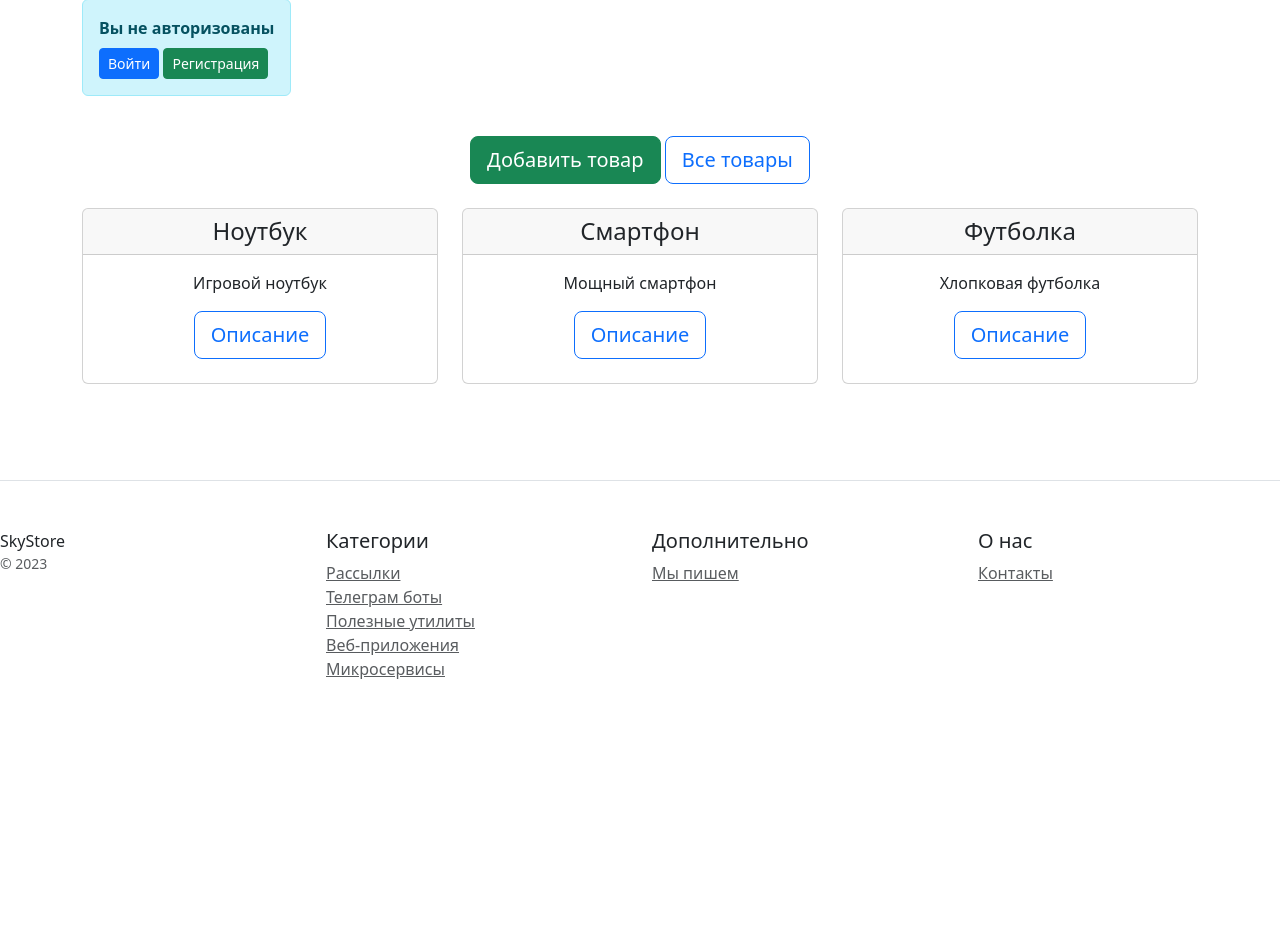
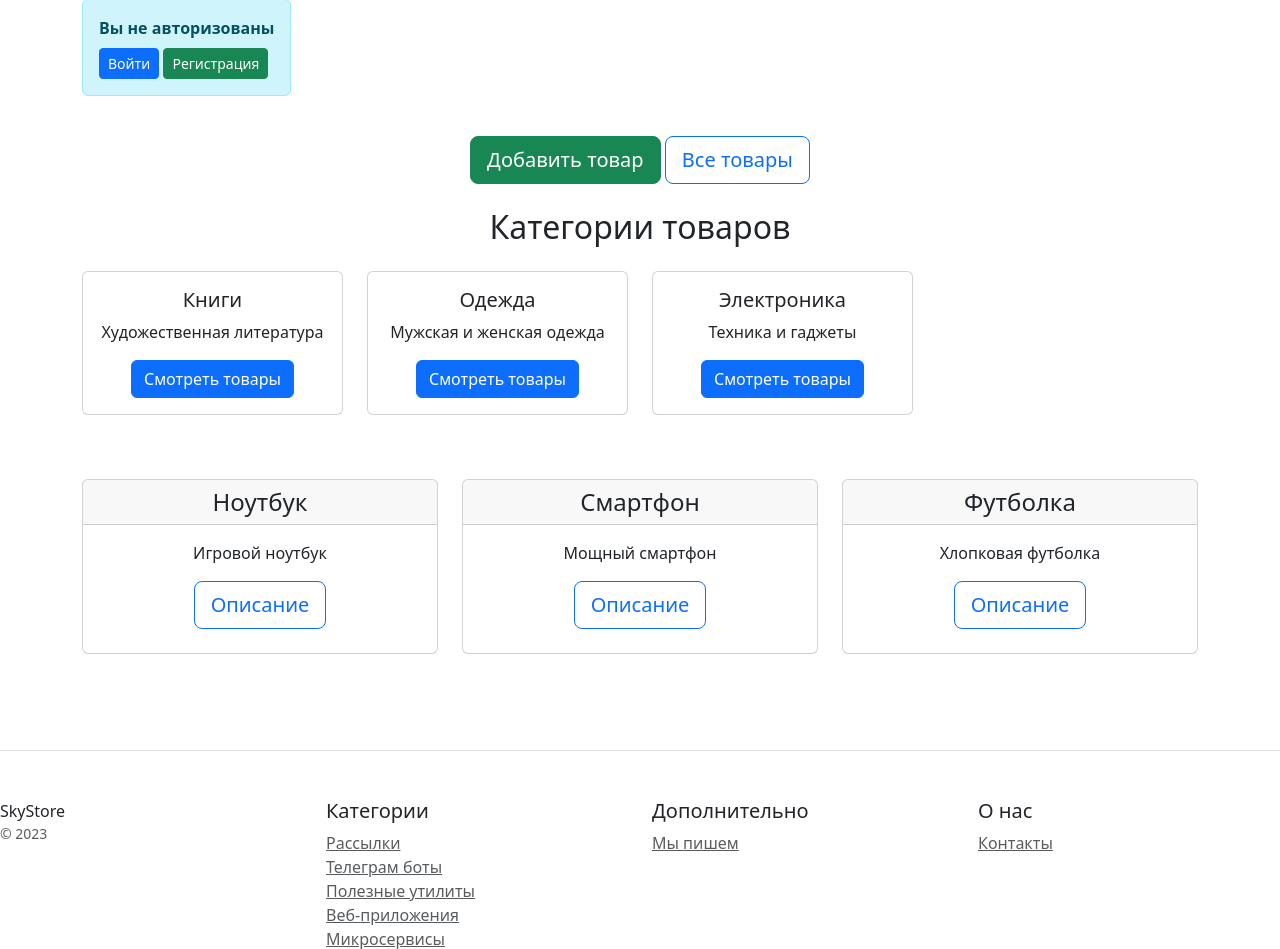
Before and after one commit to AlexF-78/e_shop, a Django app: page / in a window 1280 px wide. Shown: the part 239-1188 px from the top of the page. Before the commit the page ends 918 px from the top, so only its background shows below. Run offline with Django 5.2, Linux system fonts and the light colour scheme; data comes from the database, SQL or seed files in the repository; parts of the project's set-up code (start-up, migrations or seed data) failed here and were passed over.

Commit message:
corrected base.html, home.html, urls.py, views.py.

```diff
--- a/catalog/templates/home.html
+++ b/catalog/templates/home.html
@@ -40,6 +40,34 @@
     <a href="{% url 'catalog:product_list' %}" class="btn btn-outline-primary btn-lg">Все товары</a>
 </div>
 
+<div class="row mb-5">
+    <div class="col-12">
+        <h2 class="text-center mb-4">Категории товаров</h2>
+        <div class="row text-center">
+            {% for category in categories %}
+            <div class="col-3 mb-3">
+                <div class="card h-100">
+                    <div class="card-body">
+                        <h5 class="card-title">{{ category.name }}</h5>
+                        {% if category.description %}
+                        <p class="card-text">{{ category.description|truncatewords:10 }}</p>
+                        {% endif %}
+                        <a href="{% url 'catalog:category_products' category_id=category.id %}"
+                           class="btn btn-primary">Смотреть товары</a>
+                    </div>
+                </div>
+            </div>
+            {% empty %}
+            <div class="col-12">
+                <div class="alert alert-info">
+                    Категории отсутствуют
+                </div>
+            </div>
+            {% endfor %}
+        </div>
+    </div>
+</div>
+
 <div class="row text-center">
     {% for product in products %}
     <div class="col-4 mb-4">
--- a/catalog/urls.py
+++ b/catalog/urls.py
@@ -13,4 +13,5 @@ urlpatterns = [
     path('products/<int:pk>/update/', views.ProductUpdateView.as_view(), name='product_update'),
     path('products/<int:pk>/delete/', views.ProductDeleteView.as_view(), name='product_delete'),
     path('product/<int:pk>/unpublish/', ProductUnpublishView.as_view(), name='product_unpublish'),
+    path('category/<int:category_id>/', views.CategoryProductsView.as_view(), name='category_products'),
 ]
--- a/catalog/views.py
+++ b/catalog/views.py
@@ -1,11 +1,15 @@
 from django.contrib import messages
 from django.contrib.auth.mixins import LoginRequiredMixin, PermissionRequiredMixin, UserPassesTestMixin
+from django.core.cache import cache
 from django.shortcuts import get_object_or_404, redirect
 from django.urls import reverse_lazy
+from django.utils.decorators import method_decorator
 from django.views import View
+from django.views.decorators.cache import cache_page
 from django.views.generic import ListView, TemplateView, DetailView, CreateView, UpdateView, DeleteView
 from .forms import ProductForm
 from .models import Product, Category
+from .services import ProductService
 
 
 class HomeView(ListView):
@@ -17,11 +21,19 @@ class HomeView(ListView):
         """Оптимизируем запрос, загружая связанные категории"""
         return Product.objects.all()
 
+    def get_context_data(self, **kwargs):
+        """Добавляем категории в контекст"""
+        context = super().get_context_data(**kwargs)
+        context['categories'] = Category.objects.all()
+
+        return context
+
 
 class ContactView(TemplateView):
     template_name = 'contacts.html'
 
 
+@method_decorator(cache_page(60 * 15), name='dispatch')
 class ProductView(LoginRequiredMixin, DetailView):
     """ Просмотр деталей товара только для авторизованных пользователей"""
     model = Product
@@ -41,7 +53,12 @@ class ProductListView(ListView):
     context_object_name = 'products'
 
     def get_queryset(self):
-        return Product.objects.all().order_by('name')
+       queryset = cache.get('products_queryset')
+       if not queryset:
+           queryset = super().get_queryset()
+           cache.set('products_queryset',queryset, 60 * 15)
+       return queryset
+        # return Product.objects.all().order_by('name')
 
 
 class ProductCreateView(LoginRequiredMixin, CreateView):
@@ -117,6 +134,7 @@ class ProductUpdateView(LoginRequiredMixin, UserPassesTestMixin, UpdateView):
         return reverse_lazy('catalog:product_detail', kwargs={'pk': self.object.pk})
 
 
+@method_decorator(cache_page(60*15), name='dispatch')
 class ProductDeleteView(LoginRequiredMixin, UserPassesTestMixin, DeleteView):
     """Удаление товара только для авторизованных пользователей"""
     model = Product
@@ -157,3 +175,20 @@ class ProductUnpublishView(LoginRequiredMixin, PermissionRequiredMixin, View):
         else:
             messages.info(request, f'Товар "{product.name}" уже не опубликован!')
         return redirect('catalog:product_detail', pk=product.pk)
+
+
+class CategoryProductsView(ListView):
+    """Список товаров по категории"""
+    model = Product
+    template_name = 'category_products.html'
+    context_object_name = 'products'
+
+    def get_queryset(self):
+        category_id = self.kwargs['category_id']
+        return ProductService.get_products_by_category(category_id)
+
+    def get_context_data(self, **kwargs):
+        context = super().get_context_data(**kwargs)
+        category_id = self.kwargs['category_id']
+        context['category'] = get_object_or_404(Category, id=category_id)
+        return context
```
Also changed, not shown: catalog/templates/base.html (line endings or trailing spaces).
